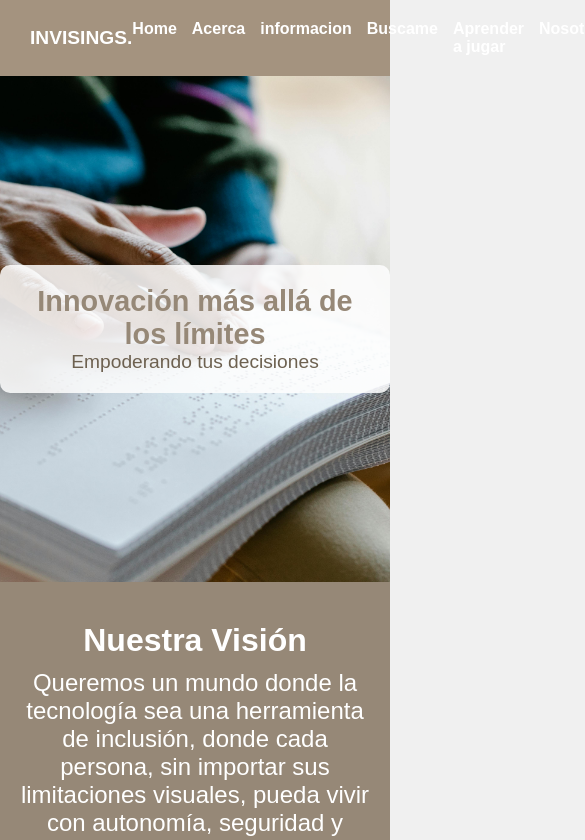
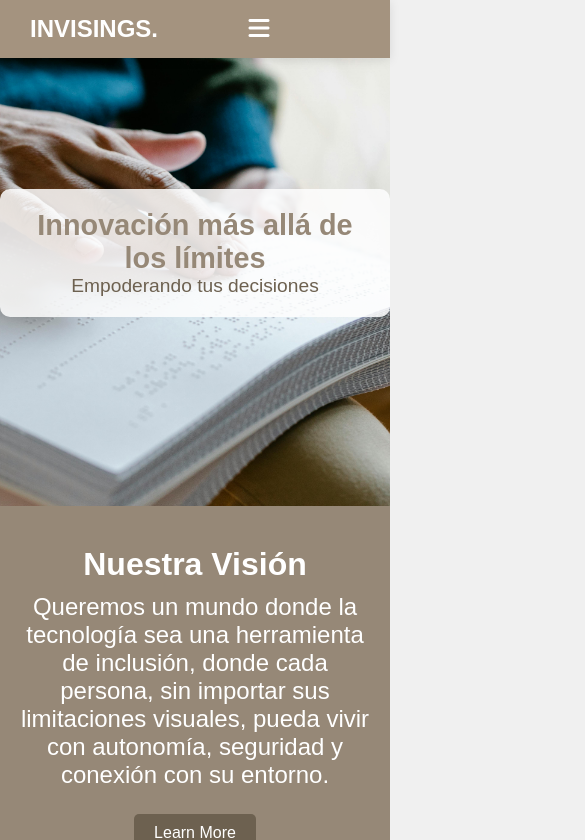
Before and after one commit to cabrademontes27/PaginaINFO, a Vue app: page / in a window 390 px wide. Shown: the top 840 px of the page, 585 px wide, since content can reach past the window. Built offline with nearby package versions, Linux system fonts and the light colour scheme.

Commit message:
animacion y recuadros de informacion

```diff
--- a/src/pages/Home.vue
+++ b/src/pages/Home.vue
@@ -1,18 +1,24 @@
 <template>
+  <link rel="stylesheet" href="https://cdnjs.cloudflare.com/ajax/libs/font-awesome/6.0.0/css/all.min.css">
   <div class="home-container">
     <!-- Header Section -->
-    <header class="header">
+    <header :class="['header', { 'scrolled': isScrolled }]">
       <div class="logo">
         <span>INVISINGS.</span>
       </div>
+
+      <div class="hamburger" @click="toggleNav">
+        <i class="fas fa-bars"></i>
+      </div>
+
       <nav class="nav">
         <ul>
-          <li><a href="#home">Home</a></li>
-          <li><a href="#about">Acerca</a></li>
-          <li><a href="#information">informacion</a></li>
-          <li><a href="#">Buscame</a></li>
-          <li><a href="#">Aprender a jugar</a></li>
-          <li><a href="#team">Nosotros</a></li>
+          <li><a href="#home" @click="closeNav">Home</a></li>
+          <li><a href="#about" @click="closeNav">Acerca</a></li>
+          <li><a href="#information" @click="closeNav">Información</a></li>
+          <li><a href="#" @click="closeNav">Buscame</a></li>
+          <li><a href="#" @click="closeNav">Aprender a jugar</a></li>
+          <li><a href="#team" @click="closeNav">Nosotros</a></li>
         </ul>
     </nav>
     </header>
@@ -88,7 +94,6 @@
         <p class="team-description">Un grupo diverso de ingenieros, diseñadores inclusivos y especialistas en accesibilidad comprometidos con hacer la diferencia.</p>
         <div class="team-members">
           <div class="team-member" v-for="(member, index) in teamMembers" :key="index">
-    <!-- Add the image here -->
             <img
               :src="member.image"
               :alt="`Foto de ${member.name}`"
@@ -97,6 +102,13 @@
           <div class="member-info">
           <p class="member-role">{{ member.role }}</p>
           <p class="member-name">{{ member.name }}</p>
+          <div class="member-social">
+          <a href="#" aria-label="LinkedIn"><i class="fab fa-linkedin"></i></a>
+          <a href="#" aria-label="Twitter"><i class="fab fa-twitter"></i></a>
+          <a href="#" aria-label="GitHub"><i class="fab fa-github"></i></a>
+          <a href="#" aria-label="Instagram"><i class="fab fa-instagram"></i></a>
+        </div>
+
       </div>
     </div>
   </div>
@@ -130,6 +142,8 @@ export default {
   },
 };
 </script>
+
+
 
 <style>
 /* ------------------------------------------------------
@@ -176,29 +190,68 @@ html{
   display: flex;
   justify-content: space-between;
   align-items: center;
-  padding: 20px 30px;
+  padding: 15px 30px;
+  position: fixed; /* Make the navbar fixed */
+  top: 0;
+  left: 0;
+  width: 100%;
+  z-index: 1000; /* Ensure it stays on top */
+  box-shadow: 0 2px 10px rgba(0, 0, 0, 0.1); /* Add a subtle shadow */
+  transition: background-color 0.3s ease, padding 0.3s ease; /* Smooth transitions */
+}
+
+.header.scrolled {
+  background-color: rgba(164, 147, 127, 0.9); /* Slightly transparent background */
+  padding: 10px 30px; /* Reduce padding on scroll */
 }
 
 .logo {
-  font-size: 1.2rem;
+  font-size: 1.5rem;
   font-weight: bold;
   color: var(--light-coffee);
+  transition: transform 0.3s ease;
+}
+
+
+.logo:hover {
+  transform: scale(1.05); /* Slightly enlarge the logo on hover */
 }
 
 .nav ul {
   list-style: none;
   display: flex;
-  gap: 15px;
+  gap: 25px; /* Increase gap between links */
 }
 
 .nav a {
   color: var(--light-coffee);
   text-decoration: none;
   font-weight: bold;
+  font-size: 1rem;
+  position: relative;
+  transition: color 0.3s ease;
+}
+
+.nav a::after {
+  content: '';
+  position: absolute;
+  bottom: -5px;
+  left: 0;
+  width: 100%;
+  height: 2px;
+  background-color: var(--light-coffee);
+  transform: scaleX(0); /* Start with no underline */
+  transform-origin: bottom right;
+  transition: transform 0.3s ease;
+}
+
+.nav a:hover::after {
+  transform: scaleX(1); /* Show underline on hover */
+  transform-origin: bottom left;
 }
 
 .nav a:hover {
-  text-decoration: underline;
+  color: var(--variant2); /* Change text color on hover */
 }
 
 /* Hero Section */
@@ -361,6 +414,7 @@ html{
   padding: 3rem 2rem;
   border-radius: 15px;
   margin-top: 4rem;
+  text-align: center;
 }
 
 .team-members {
@@ -372,29 +426,109 @@ html{
 
 .team-member {
   background: rgba(255, 255, 255, 0.9);
-  border-radius: 10px;
+  border-radius: 15px;
   overflow: hidden;
+  transition: transform 0.3s ease, box-shadow 0.3s ease;
+  text-align: center;
+  padding: 1rem;
+}
+.team-member:hover {
+  transform: translateY(-10px);
+  box-shadow: 0 10px 20px rgba(0, 0, 0, 0.2);
 }
 
 .member-image {
-  transition: transform 0.3s ease;
-  width: 100%; /* Make the image fill the card width */
-  height: 200px; /* Fixed height for consistency */
+  width: 150px; /* Fixed size for consistency */
+  height: 150px; /* Fixed size for consistency */
   object-fit: cover; /* Ensures the image covers the area without distortion */
-  border-radius: 10px 10px 0 0; /* Rounded corners at the top */
+  border-radius: 50%; /* Makes the image circular */
+  border: 4px solid var(--light-coffee); /* Adds a border */
+  margin: 0 auto 1rem; /* Centers the image and adds space below */
+  transition: transform 0.3s ease, border-color 0.3s ease;
 }
 .team-member:hover .member-image {
-  transform: scale(1.05); /* Slightly enlarge the image on hover */
+  transform: scale(1.1); /* Slightly enlarges the image on hover */
+  border-color: var(--variant2); /* Changes border color on hover */
 }
 
 .member-info {
-  padding: 1.5rem;
-  color: var(--variant2);
+  padding: 1rem;
 }
 
 .member-role {
   font-weight: bold;
   margin-bottom: 0.5rem;
+  color: var(--variant2);
+  font-size: 1.1rem;
+}
+
+.member-name {
+  color: var(--variant2);
+  font-size: 1.2rem;
+  margin-bottom: 0.5rem;
+}
+
+.member-social {
+  display: flex;
+  justify-content: center;
+  gap: 1rem; /* Space between icons */
+  margin-top: 1rem; /* Space above the icons */
+}
+
+.member-social a {
+  color: var(--variant2); /* Icon color */
+  font-size: 1.2rem; /* Icon size */
+  transition: color 0.3s ease;
+}
+
+.member-social a:hover {
+  color: var(--strong-coffee); /* Icon color on hover */
+}
+
+/* Hamburger Menu */
+.hamburger {
+  display: none; /* Hide by default on larger screens */
+  font-size: 1.5rem;
+  color: var(--light-coffee);
+  cursor: pointer;
+}
+
+/* Responsive Styles */
+@media (max-width: 768px) {
+  .hamburger {
+    display: block; /* Show the hamburger icon on small screens */
+  }
+
+  .hamburger.active i::before {
+  content: '\f00d'; /* Font Awesome "X" icon */
+  }
+
+  .nav ul {
+    display: none; /* Hide the nav links by default on small screens */
+    flex-direction: column;
+    position: absolute;
+    top: 60px; /* Adjust based on header height */
+    right: 20px;
+    background-color: var(--strong-coffee);
+    padding: 10px;
+    border-radius: 5px;
+    box-shadow: 0 4px 10px rgba(0, 0, 0, 0.2);
+  }
+
+  .nav.active::before {
+    content: '';
+    position: fixed;
+    top: 0;
+    left: 0;
+    width: 100%;
+    height: 100%;
+    background: rgba(0, 0, 0, 0.5);
+    z-index: 999;
+  }
+
+  .nav.active ul {
+    display: flex; /* Show the nav links when active */
+  }
 }
 
 @media (max-width: 768px) {
```
Lines whose indentation alone changed are shown as unchanged.
